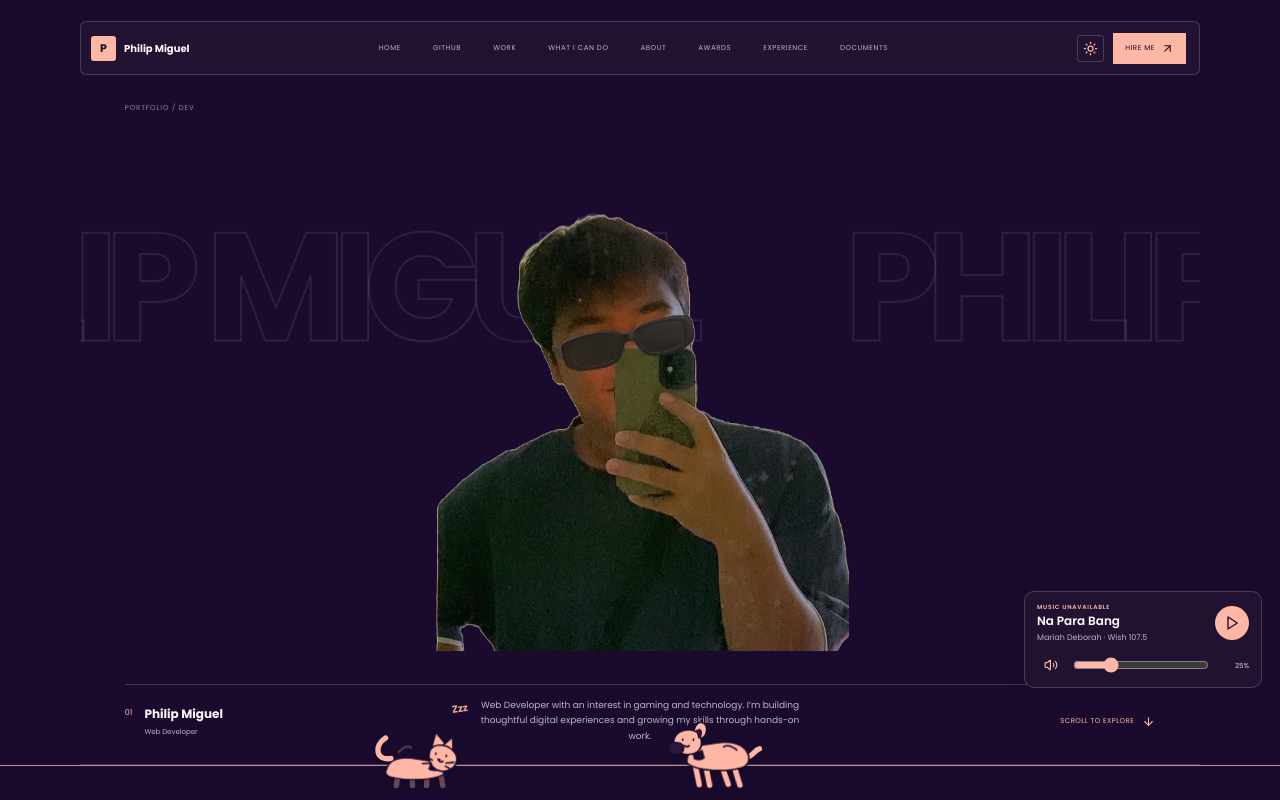
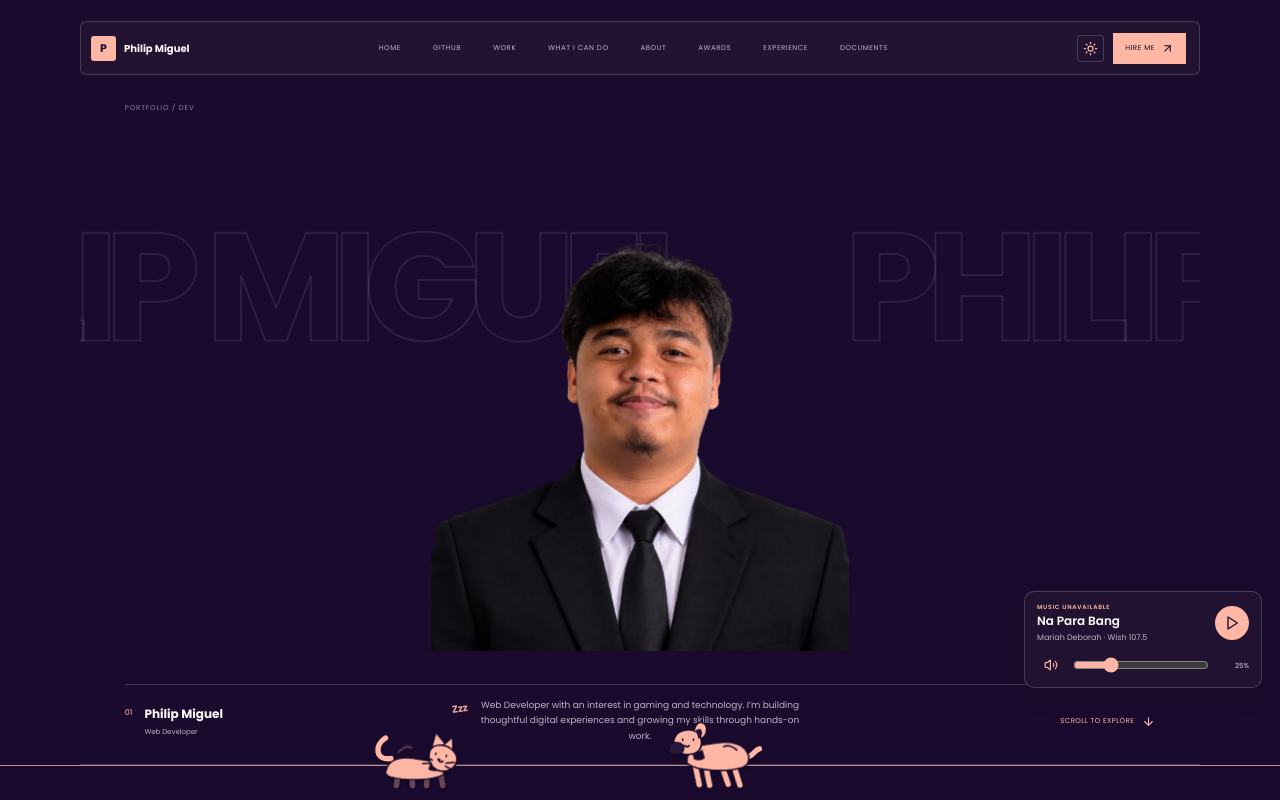
Before and after one commit to Philip13-Nys/My-Portfolio, a React (Vite) app: page / in a window 1280 px wide. Shown: the top 800 px of the page. Built offline with nearby package versions, Linux system fonts and the light colour scheme; no server answers.

Commit message:
Update profile portrait and show college first

```diff
--- a/src/App.tsx
+++ b/src/App.tsx
@@ -25,7 +25,7 @@ import {
   projects,
   skills,
 } from "./data";
-import profilePhoto from "./assets/philip-profile-cutout.png";
+import profilePhoto from "./assets/philip-profile-suit.png";
 import coverLetter from "./assets/philip-miguel-cover-letter.pdf";
 import resume from "./assets/philip-miguel-resume.pdf";
 import MusicPlayer from "./MusicPlayer";
--- a/src/data.ts
+++ b/src/data.ts
@@ -19,9 +19,14 @@ export const profile = {
 
 export const education = [
   {
-    level: "Elementary",
-    school: "Papandayan Elementary School",
-    period: "2016–2017",
+    level: "College",
+    school: "STI College Batangas",
+    period: "2025–Present",
+  },
+  {
+    level: "Senior High School",
+    school: "Leuteboro National Highschool",
+    period: "2021–2023",
   },
   {
     level: "Junior High School",
@@ -29,14 +34,9 @@ export const education = [
     period: "2017–2021",
   },
   {
-    level: "Senior High School",
-    school: "Leuteboro National Highschool",
-    period: "2021–2023",
-  },
-  {
-    level: "College",
-    school: "STI College Batangas",
-    period: "2025–Present",
+    level: "Elementary",
+    school: "Papandayan Elementary School",
+    period: "2016–2017",
   },
 ];
 
--- a/src/styles.css
+++ b/src/styles.css
@@ -2588,8 +2588,8 @@ body {
   transform: none;
 }
 .portrait-photo {
-  object-fit: cover;
-  object-position: center top;
+  object-fit: contain;
+  object-position: center bottom;
 }
 .about-avatar img {
   object-fit: cover;
```
Also changed, not shown: src/assets/philip-profile-suit.png (added).
